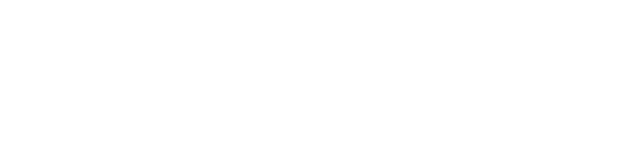
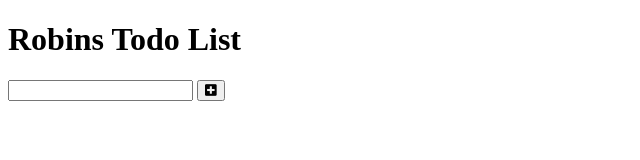
Before and after one commit to Enkronan/Todo-list, a plain HTML site: page index.html in a window 1280 px wide. Shown: the whole page, without its empty margins (0-640 px from the left). Drawn offline with Linux system fonts and the light colour scheme.

Commit message:
type: refactor
added basic structure in the body of index.html

```diff
--- a/index.html
+++ b/index.html
@@ -10,6 +10,21 @@
 </head>
 <body>
 
+    <header>
+        <h1>
+            Robins Todo List
+        </h1>
+    </header>
+    <form>
+        <input type="text" class="todo-input">
+        <button type="submit" class="todo-button">
+            <i class="fas fa-plus-square"></i>
+        </button>
+    </form>
+    <div class="todo-container">
+        <ul class="todo-list"></ul>
+    </div>
+
 
     <script src="./app.js"></script>
 </body>
```
